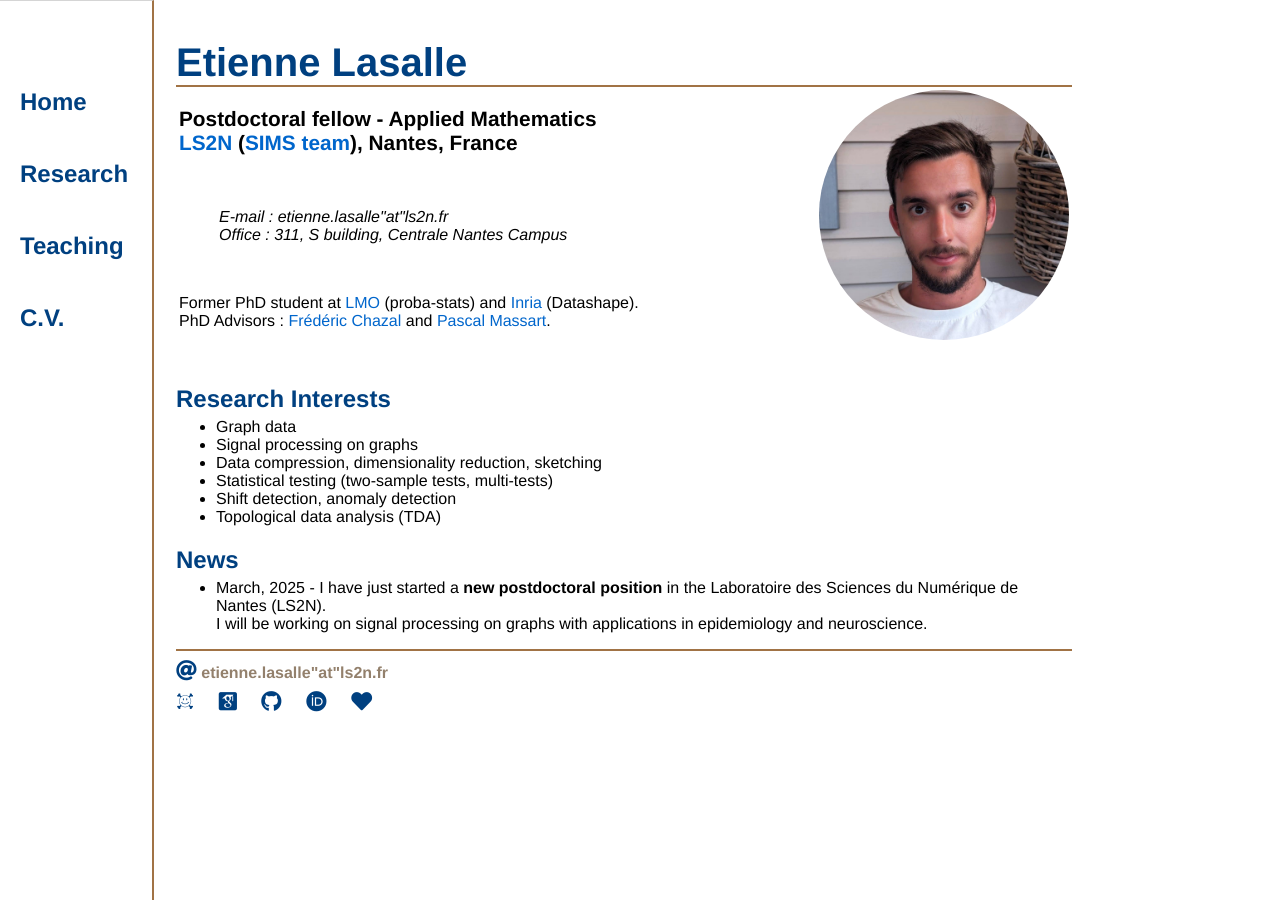
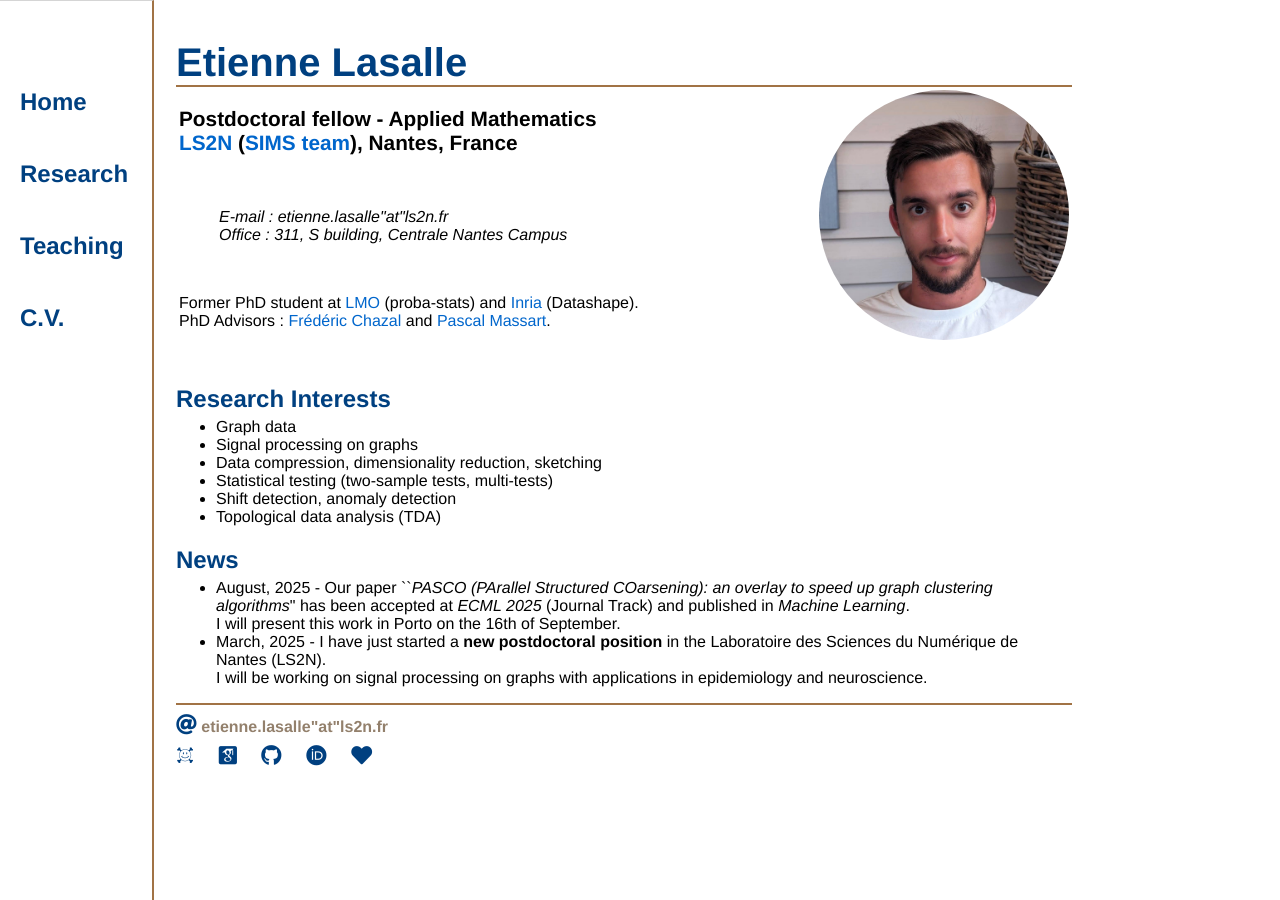
Before and after one commit to elasalle/elasalle.github.io, a Jekyll site: the page built from index.html, in a window 1280 px wide. Built offline with Jekyll 4.4.1, drawn with Linux system fonts in a browser that asks for light colours; some web fonts are replaced.

Commit message:
accepted papers

```diff
--- a/index.html
+++ b/index.html
@@ -38,6 +38,7 @@ title: Etienne Lasalle
 
 	<h2 class="title2">News</h2>
 	<ul class="normalsize">
+		<li>August, 2025 - Our paper ``<i>PASCO (PArallel Structured COarsening): an overlay to speed up graph clustering algorithms</i>" has been accepted at <i>ECML 2025</i> (Journal Track) and published in <i>Machine Learning</i>. <br> I will present this work in Porto on the 16th of September.</li>
 		<li>March, 2025 - I have just started a <b>new postdoctoral position</b> in the Laboratoire des Sciences du Numérique de Nantes (LS2N). <br> I will be working on signal processing on graphs with applications in epidemiology and neuroscience.</li>
 	</ul>
 </div><!-- /.blurb -->
--- a/research/index.html
+++ b/research/index.html
@@ -32,6 +32,7 @@ title: Etienne Lasalle, Research
     <td class="nopadding top">
     <b>A multilevel approach to accelerate the training of Transformers,</b> 2025.<br>
     With G. Lauga, M. Chaumette, E. Desainte-Maréville and A. Lebeurrier<br>
+    Accepted at <i>GRETSI 2025</i>. <br>
     [<a href="https://hal.science/hal-05044666/document">HAL</a>]
     <!-- [<a href="https://arxiv.org/pdf/2311.04673.pdf">arxiv</a>] -->
         <button class="showhide art_arbstr_6" onclick="switchDisplayByClassName('art_arbstr_6')" style="display: block;"><div class="arrow-right"></div>Show Abstract<span class="dots">...</span></button>
@@ -69,6 +70,8 @@ title: Etienne Lasalle, Research
     <td class="nopadding top">
     <b>PASCO (PArallel Structured COarsening): an overlay to speed up graph clustering algorithms,</b> 2024. <br>
     With R. Vaudaine, T. Vayer, P. Borgnat, R. Gribonval, P. Gonçalves, M. Karsai<br>
+    Accepted at <i>ECML 2025</i> (Journal Track) and published in <i>Machine Learning</i>. <br>
+    [<a href="https://rdcu.be/eBZye">Journal</a>]
     [<a href="https://arxiv.org/pdf/2412.13592">arxiv</a>]
     <!-- [<a href="https://arxiv.org/pdf/2311.04673.pdf">arxiv</a>] -->
         <button class="showhide art_arbstr_4" onclick="switchDisplayByClassName('art_arbstr_4')" style="display: block;"><div class="arrow-right"></div>Show Abstract<span class="dots">...</span></button>
```
